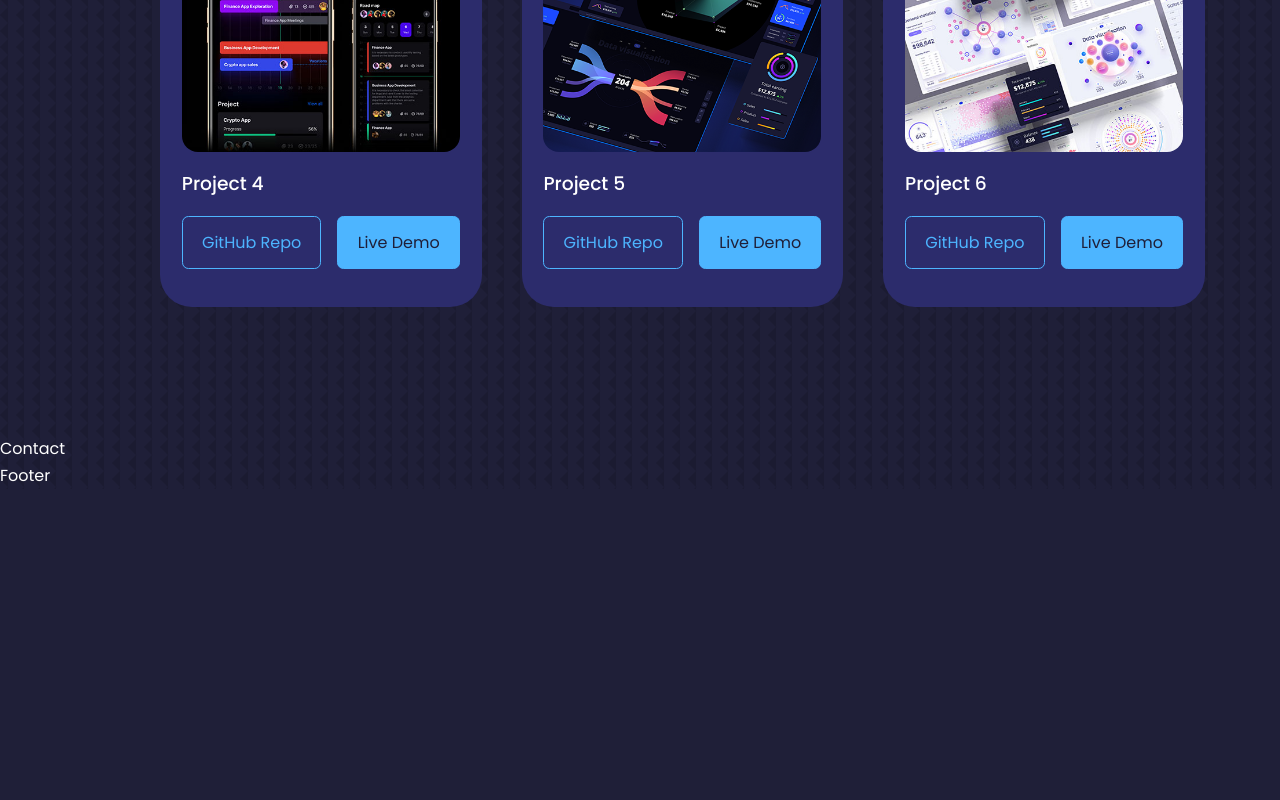
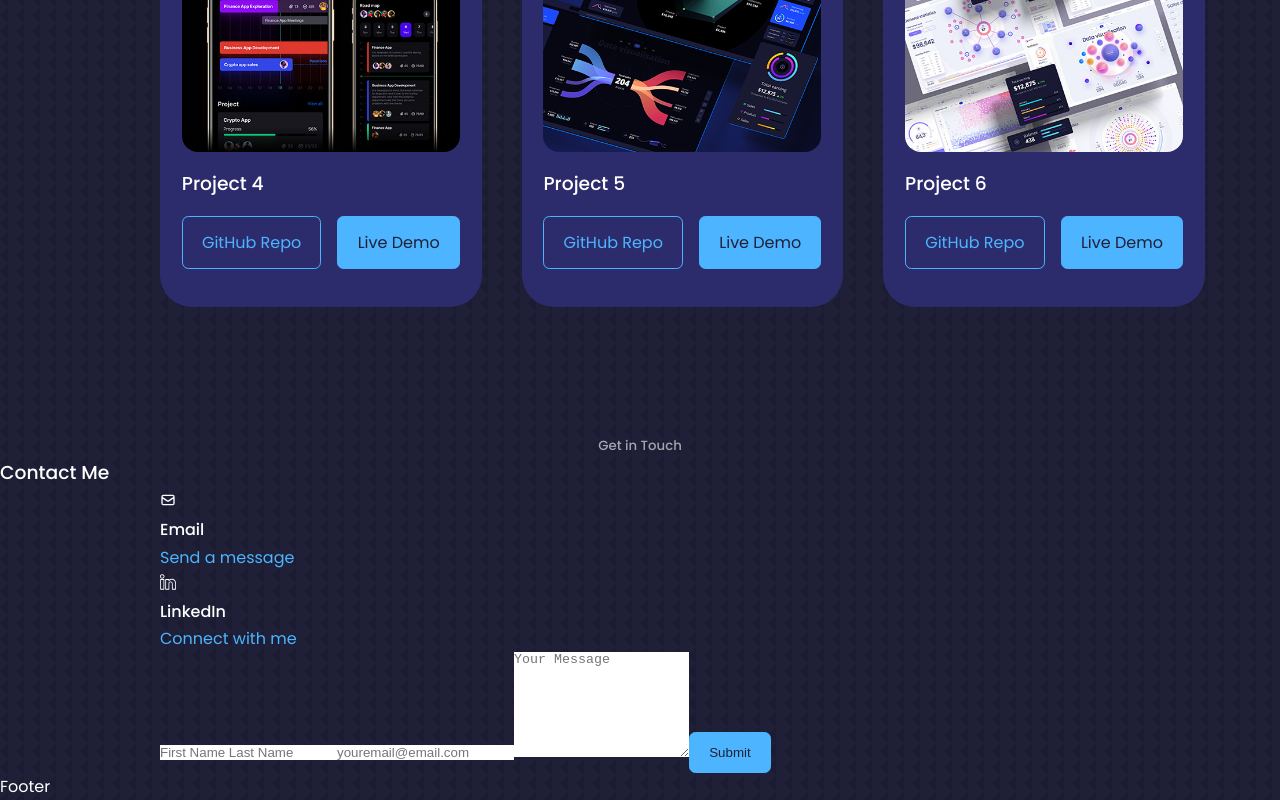
Before and after one commit to isayani/isayani-react-portfolio, a React (Create React App) app: page / in a window 1280 px wide. Shown: the part 3753-4553 px from the top of the page. Before the commit the page ends 4242 px from the top, so only its background shows below. Built offline with nearby package versions, Linux system fonts and the light colour scheme.

Commit message:
contact markdown

```diff
--- a/src/components/contact/Contact.jsx
+++ b/src/components/contact/Contact.jsx
@@ -1,10 +1,62 @@
-import React from 'react';
-import './contact.css'
+import React from "react";
+import "./contact.css";
+import { HiOutlineMail } from "react-icons/hi";
+import { SlSocialLinkedin } from "react-icons/sl";
 
 function Contact() {
   return (
-    <section id='contact'>Contact</section>
-  )
+    <section id="contact">
+      <h5>Get in Touch</h5>
+      <h3>Contact Me</h3>
+
+      <div className="container contact__container">
+        <div className="contact__options">
+          <article className="contact__option">
+            <HiOutlineMail />
+            <h4>Email</h4>
+            <a href="mailto:inshasayani@gmail.com" target="_blank" className="">
+              Send a message
+            </a>
+          </article>
+          <article className="contact__option">
+            <SlSocialLinkedin />
+            <h4>LinkedIn</h4>
+            <a
+              href="www.linkedin.com/in/inshasayani"
+              target="_blank"
+              className=""
+            >
+              Connect with me
+            </a>
+          </article>
+        </div>
+        {/* START CONTACT FORM*/}
+        <form>
+          <input
+            type="text"
+            name="name"
+            placeholder="First Name Last Name"
+            required
+          />
+          <input
+            type="email"
+            name="email"
+            placeholder="youremail@email.com"
+            required
+          />
+          <textarea
+            name="message"
+            rows="7"
+            placeholder="Your Message"
+            required
+          ></textarea>
+          <button type="submit" className="btn btn-primary">
+            Submit
+          </button>
+        </form>
+      </div>
+    </section>
+  );
 }
 
-export default Contact
+export default Contact;
```
